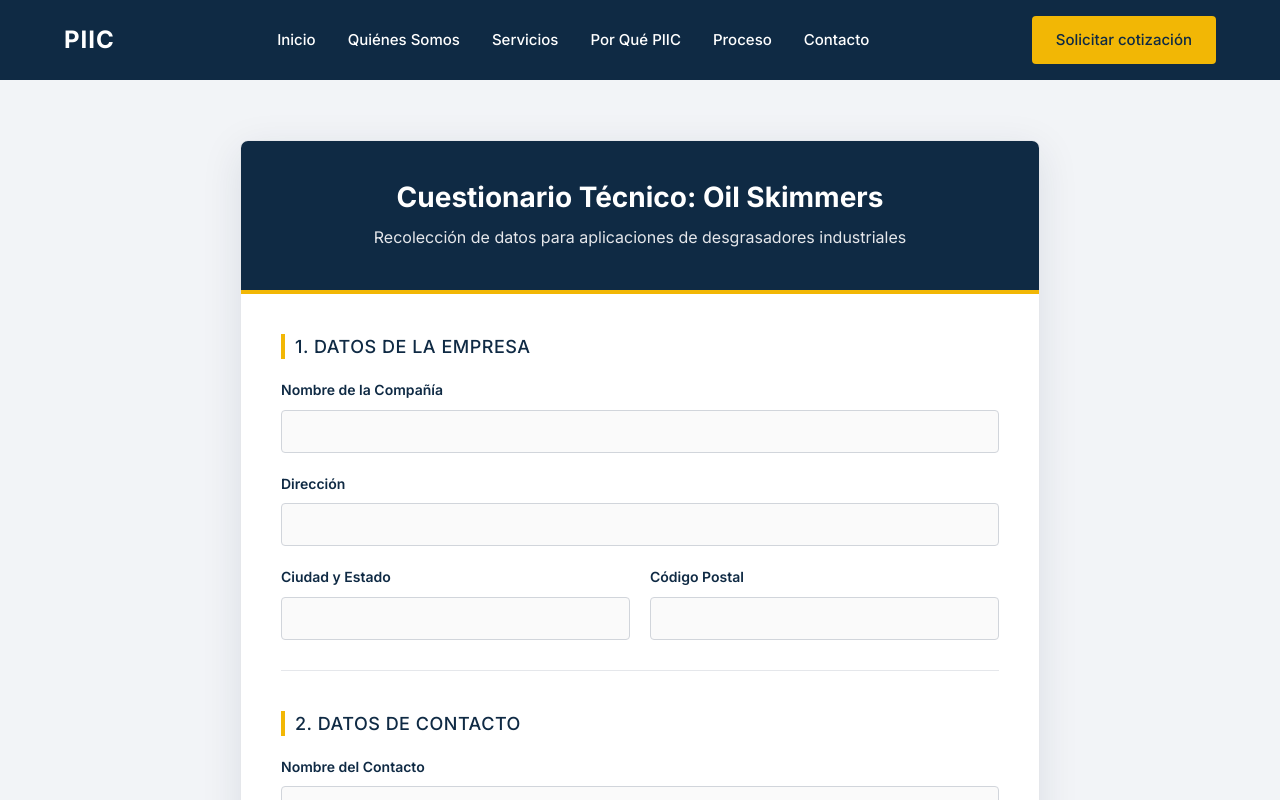
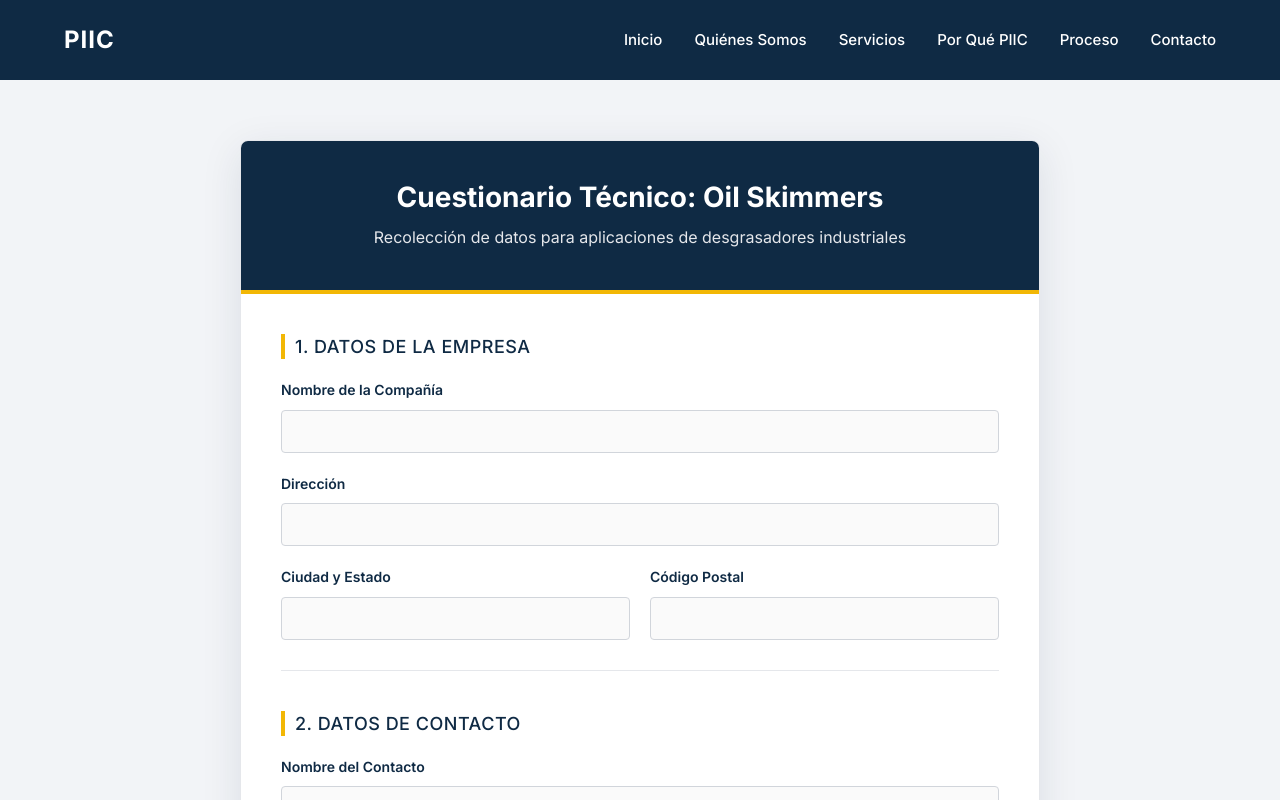
Before and after one commit to felipemiramontesr/piic, a React (Vite) app: page /cuestionario-oil-skimmers in a window 1280 px wide. Shown: the top 800 px of the page. Built offline with nearby package versions, Linux system fonts and the light colour scheme.

Commit message:
Fix: Resolve lint error and hide quote button

```diff
--- a/src/sections/Header.tsx
+++ b/src/sections/Header.tsx
@@ -32,9 +32,11 @@ const Header: React.FC<HeaderProps> = ({ showCta = true }) => {
             <li><a href="#contacto">Contacto</a></li>
           </ul>
         </nav>
-        <div className="nav-cta">
-          <Button href="#contacto">Solicitar cotización</Button>
-        </div>
+        {showCta && (
+          <div className="nav-cta">
+            <Button href="#contacto">Solicitar cotización</Button>
+          </div>
+        )}
       </div>
 
       <style>{`
```
